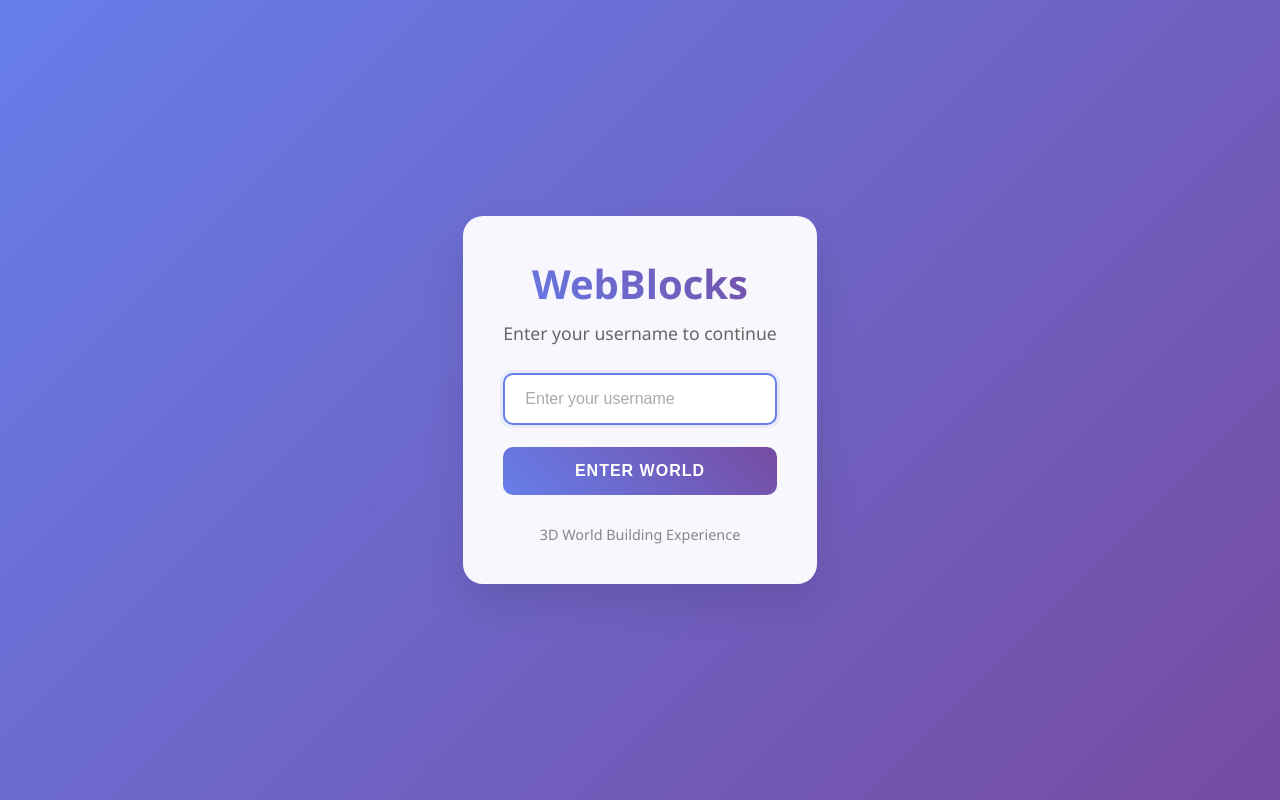
After one commit to CCernusca/webblocks, a Flask app: page /login in a window 1280 px wide. The commit adds this page. Run offline with Flask 3, Linux system fonts and the light colour scheme.

Commit message:
Login update - Added login route - Added user sessions using flask - Added username display

```diff
--- a/main.py
+++ b/main.py
@@ -1,10 +1,15 @@
-from flask import Flask, render_template, jsonify, send_from_directory, request
+from flask import Flask, render_template, jsonify, request, session, redirect, url_for
 import json
 import os
 import atexit
 from apscheduler.schedulers.background import BackgroundScheduler
+from datetime import timedelta
 
 app = Flask(__name__)
+
+# Configure session
+app.secret_key = 'your-secret-key-change-this-in-production'
+app.config['PERMANENT_SESSION_LIFETIME'] = timedelta(hours=24)
 
 # In-memory cache for world data
 world_cache = None
@@ -36,7 +41,39 @@ def save_world_to_file():
 
 @app.route('/')
 def index():
+    # Check if user is logged in
+    if 'username' not in session:
+        return redirect(url_for('login'))
     return render_template('index.html')
+
+@app.route('/login')
+def login():
+    return render_template('login.html')
+
+@app.route('/login', methods=['POST'])
+def do_login():
+    username = request.form.get('username', '').strip()
+
+    # Basic validation
+    if not username or len(username) < 1 or len(username) > 50:
+        return render_template('login.html', error='Please enter a valid username (1-50 characters)')
+
+    # Store username in session
+    session['username'] = username
+    session.permanent = True
+
+    return redirect(url_for('index'))
+
+@app.route('/logout')
+def logout():
+    session.clear()
+    return redirect(url_for('login'))
+
+@app.route('/api/user')
+def get_user():
+    if 'username' not in session:
+        return jsonify({'error': 'Not logged in'}), 401
+    return jsonify({'username': session['username']})
 
 @app.route('/api/world')
 def get_world():
--- a/templates/index.html
+++ b/templates/index.html
@@ -29,6 +29,10 @@
         </div>
     </div>
     <div class="position-panel">
+        <div class="user-info">
+            <div class="user-text">User:</div>
+            <div id="user-display" class="user-values">Loading...</div>
+        </div>
         <div class="position-info">
             <div class="position-text">Position:</div>
             <div id="position-display" class="position-values">0, 0, 0</div>
--- /dev/null
+++ b/templates/login.html
@@ -0,0 +1,171 @@
+<!DOCTYPE html>
+<html lang="en">
+<head>
+    <meta charset="UTF-8">
+    <meta name="viewport" content="width=device-width, initial-scale=1.0">
+    <title>WebBlocks - Login</title>
+    <style>
+        * {
+            margin: 0;
+            padding: 0;
+            box-sizing: border-box;
+        }
+
+        body {
+            font-family: 'Segoe UI', Tahoma, Geneva, Verdana, sans-serif;
+            background: linear-gradient(135deg, #667eea 0%, #764ba2 100%);
+            min-height: 100vh;
+            display: flex;
+            justify-content: center;
+            align-items: center;
+        }
+
+        .login-container {
+            background: rgba(255, 255, 255, 0.95);
+            padding: 40px;
+            border-radius: 20px;
+            box-shadow: 0 20px 40px rgba(0, 0, 0, 0.1);
+            text-align: center;
+            min-width: 350px;
+            backdrop-filter: blur(10px);
+        }
+
+        .login-title {
+            font-size: 2.5em;
+            font-weight: 700;
+            color: #333;
+            margin-bottom: 10px;
+            background: linear-gradient(45deg, #667eea, #764ba2);
+            -webkit-background-clip: text;
+            -webkit-text-fill-color: transparent;
+            background-clip: text;
+        }
+
+        .login-subtitle {
+            color: #666;
+            margin-bottom: 30px;
+            font-size: 1.1em;
+        }
+
+        .login-form {
+            display: flex;
+            flex-direction: column;
+            gap: 20px;
+        }
+
+        .input-group {
+            position: relative;
+        }
+
+        .login-input {
+            width: 100%;
+            padding: 15px 20px;
+            font-size: 16px;
+            border: 2px solid #e1e5e9;
+            border-radius: 10px;
+            background: white;
+            transition: all 0.3s ease;
+            outline: none;
+        }
+
+        .login-input:focus {
+            border-color: #667eea;
+            box-shadow: 0 0 0 3px rgba(102, 126, 234, 0.1);
+            transform: translateY(-2px);
+        }
+
+        .login-input::placeholder {
+            color: #aaa;
+        }
+
+        .login-button {
+            background: linear-gradient(45deg, #667eea, #764ba2);
+            color: white;
+            border: none;
+            padding: 15px 30px;
+            font-size: 16px;
+            font-weight: 600;
+            border-radius: 10px;
+            cursor: pointer;
+            transition: all 0.3s ease;
+            text-transform: uppercase;
+            letter-spacing: 1px;
+        }
+
+        .login-button:hover {
+            transform: translateY(-2px);
+            box-shadow: 0 10px 20px rgba(102, 126, 234, 0.3);
+        }
+
+        .login-button:active {
+            transform: translateY(0);
+        }
+
+        .error-message {
+            color: #e74c3c;
+            background: #fdf2f2;
+            padding: 12px;
+            border-radius: 8px;
+            border: 1px solid #f5c6cb;
+            margin-bottom: 20px;
+            font-size: 14px;
+        }
+
+        .login-footer {
+            margin-top: 30px;
+            color: #888;
+            font-size: 0.9em;
+        }
+
+        .cube-decoration {
+            position: absolute;
+            width: 20px;
+            height: 20px;
+            border: 2px solid rgba(255, 255, 255, 0.3);
+            transform: rotate(45deg);
+        }
+
+        .cube-1 { top: 20px; right: 20px; }
+        .cube-2 { bottom: 20px; left: 20px; }
+        .cube-3 { top: 50%; right: 10px; }
+        .cube-4 { bottom: 40%; left: 10px; }
+    </style>
+</head>
+<body>
+    <div class="login-container">
+        <div class="cube-decoration cube-1"></div>
+        <div class="cube-decoration cube-2"></div>
+        <div class="cube-decoration cube-3"></div>
+        <div class="cube-decoration cube-4"></div>
+
+        <h1 class="login-title">WebBlocks</h1>
+        <p class="login-subtitle">Enter your username to continue</p>
+
+        {% if error %}
+        <div class="error-message">{{ error }}</div>
+        {% endif %}
+
+        <form method="POST" action="/login" class="login-form">
+            <div class="input-group">
+                <input
+                    type="text"
+                    name="username"
+                    class="login-input"
+                    placeholder="Enter your username"
+                    required
+                    maxlength="50"
+                    autofocus
+                >
+            </div>
+
+            <button type="submit" class="login-button">
+                Enter World
+            </button>
+        </form>
+
+        <div class="login-footer">
+            3D World Building Experience
+        </div>
+    </div>
+</body>
+</html>
```
Also changed, not shown: static/script.js (+29 -1 lines), static/style.css (+15 -2 lines).
